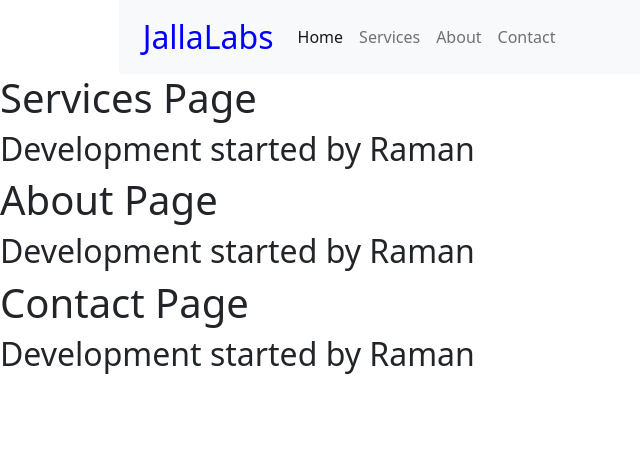
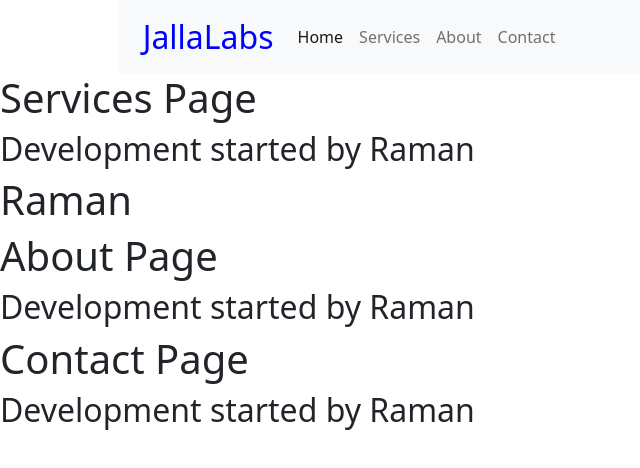
Before and after one commit to surgeclasses/JallaLabs, a React (Create React App) app: page / in a window 1280 px wide. Shown: the top 468 px of the page, without its empty margins (0-640 px from the left). Built offline with nearby package versions, Linux system fonts and the light colour scheme.

Commit message:
raman commit

```diff
--- a/src/WebPages/HomePage/HomePage.js
+++ b/src/WebPages/HomePage/HomePage.js
@@ -8,6 +8,7 @@ const HomePage = () => {
   return (
     <div>
        <Services />
+       <h1> Raman </h1>
        <AboutPage />
        <ContactPage />
     </div>
```
